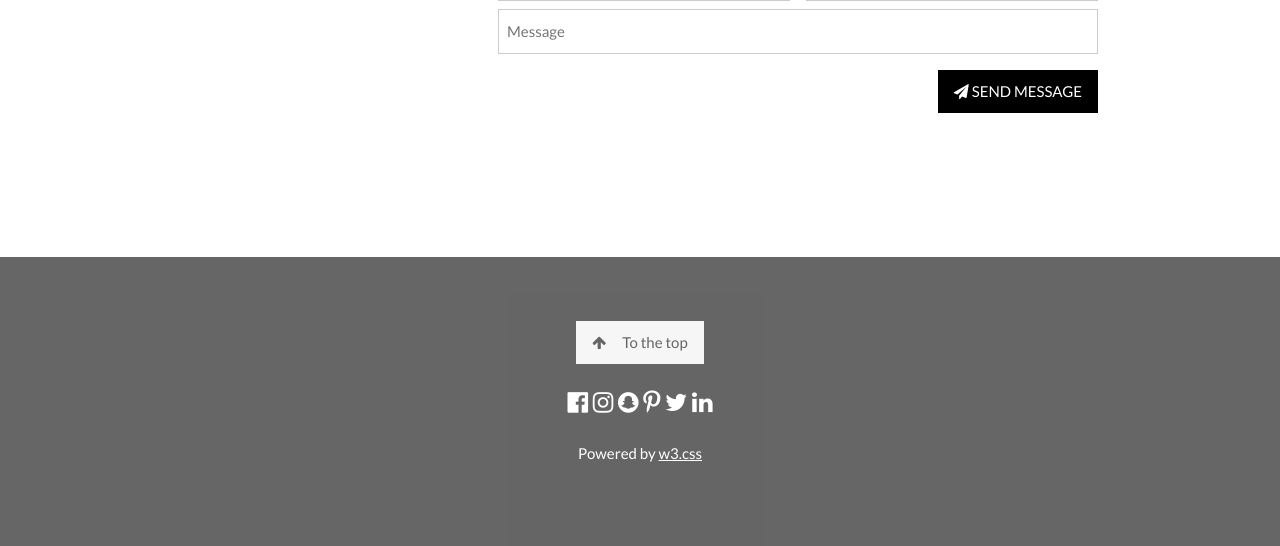
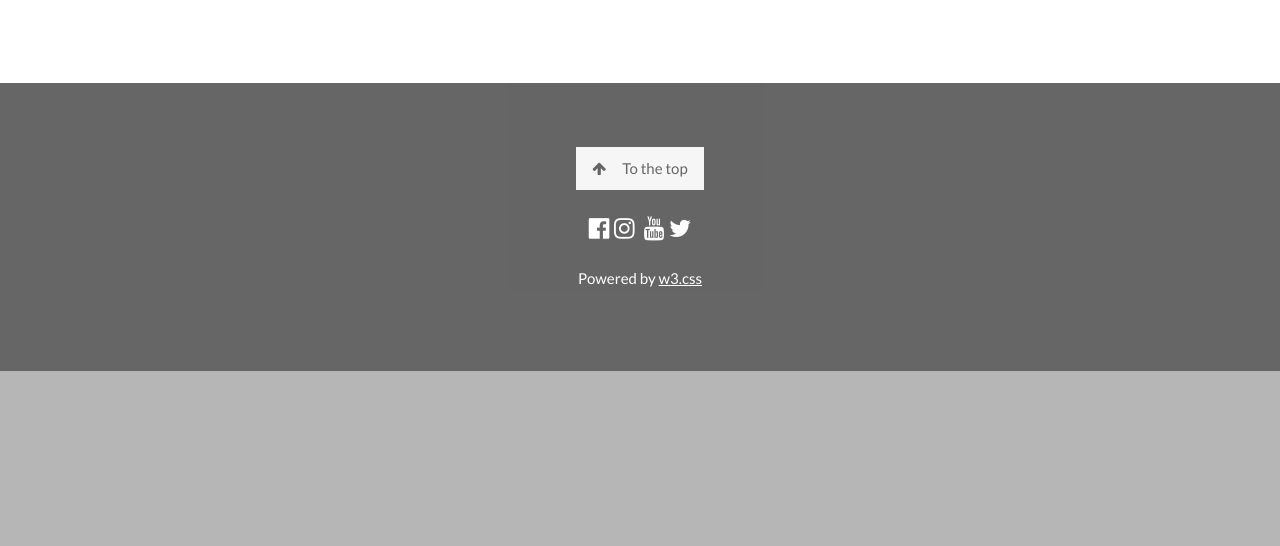
Before and after one commit to AgentschapPlantentuinMeise/linkedTaxonomy, a Flask app: template linkedTaxonomy/templates/home.html in a window 1280 px wide. Shown: the part 1488-2034 px from the top of the page. After the commit the page ends 1859 px from the top, so only its background shows below. Run offline with Flask 2, Linux system fonts and the light colour scheme; the template is opened without the code that fills it, so the values that code supplies are empty; parts of the project's set-up code (start-up, migrations or seed data) failed here and were passed over.

Commit message:
updating html

```diff
--- a/linkedTaxonomy/app.py
+++ b/linkedTaxonomy/app.py
@@ -13,13 +13,17 @@ import protologue
 import type_specimen
 import index
 
+import base64
+from io import BytesIO
+from matplotlib.figure import Figure
+
 app = Flask(__name__)
 
 @app.route('/')
 def home(table=None):
     df = wikidata.list_wd()
     print(df.to_html(classes='data', header='true', max_rows=10))
-    return render_template('home.html', tables=[df.to_html(classes='data', header=True, index=False)])
+    return render_template('home.html', tables=[df.to_html(classes='data', header=True, index=False, escape=False)])
 
 @app.route('/<genus>/<species>')
 def taxon(genus=None, species=None):
@@ -35,12 +39,69 @@ def taxon(genus=None, species=None):
     print(taxonNameFull)
     taxon = type_specimen.get_taxon_key(taxonNameFull)
     print(taxon)
+    # get all the type specimen
+    # Holotypes
     try:
         holotypes = type_specimen.get_types(taxon['taxonKey'],'Holotype')
         print(holotypes)
     except TypeError:
         holotypes = None
         print('No Holotype found')
+
+    # Isotypes
+    try:
+        isotypes = type_specimen.get_types(taxon['taxonKey'],'Isotype')
+    except TypeError:
+        isotypes = None
+
+    # Paratypes
+    try:
+        paratypes = type_specimen.get_types(taxon['taxonKey'],'Paratype')
+    except TypeError:
+        paratypes = None
+
+    # Syntypes
+    try:
+        syntypes = type_specimen.get_types(taxon['taxonKey'],'Syntype')
+    except TypeError:
+        syntypes = None
+
+    # Lectotypes
+    try:
+        lectotypes = type_specimen.get_types(taxon['taxonKey'],'Lectotype')
+    except TypeError:
+        lectotypes = None
+
+    # Isolectotypes
+    try:
+        isolectotypes = type_specimen.get_types(taxon['taxonKey'],'Isolectotype')
+    except TypeError:
+        isolectotypes = None
+
+    # Neotypes
+    try:
+        neotypes = type_specimen.get_types(taxon['taxonKey'],'Neotype')
+    except TypeError:
+        neotypes = None
+
+    # Isoneotypes
+    try:
+        isoneotypes = type_specimen.get_types(taxon['taxonKey'],'Isoneotype')
+    except TypeError:
+        isoneotypes = None
+
+    # Epitypes
+    try:
+        epitypes = type_specimen.get_types(taxon['taxonKey'],'Epitype')
+    except TypeError:
+        epitypes = None
+
+    # Types
+    try:
+        types = type_specimen.get_types(taxon['taxonKey'],'Type')
+    except TypeError:
+        types = None
+
 
     # get synonyms
     synonyms = type_specimen.get_synonyms(genus,species)
@@ -82,9 +143,9 @@ def taxon(genus=None, species=None):
         print(collections_p)
 
 
-    return render_template('taxon.html', genus=genus, species=species, image_list=image_list)
+    return render_template('taxon.html', genus=genus, species=species, synonyms=synonyms, image_list=image_list)
 
 
 if __name__ == '__main__':
 
-     app.run(port=5000,debug=True)
+    app.run(port=5000,debug=True)
--- a/linkedTaxonomy/templates/home.html
+++ b/linkedTaxonomy/templates/home.html
@@ -85,50 +85,32 @@ body, html {
                 {{table|safe}}
   {% endfor %}
   </p>
-  <div class="w3-row">
-    <div class="w3-col m6 w3-center w3-padding-large">
-      <p><b><i class="fa fa-user w3-margin-right"></i>My Name</b></p><br>
-      <img src="/w3images/avatar_hat.jpg" class="w3-round w3-image w3-opacity w3-hover-opacity-off" alt="Photo of Me" width="500" height="333">
-    </div>
+</div>
 
-    <!-- Hide this text on small devices -->
-    <div class="w3-col m6 w3-hide-small w3-padding-large">
-      <p>This is the list of taxon names for which extra information can be requested.</p>
-    </div>
+
+<!-- Third Parallax Image with Portfolio Text -->
+<div class="bgimg-3 w3-display-container w3-opacity-min">
+  <div class="w3-display-middle">
+     <span class="w3-xxlarge w3-text-white w3-wide">CONTACT</span>
   </div>
 </div>
 
-
 <!-- Container (Contact Section) -->
 <div class="w3-content w3-container w3-padding-64" id="contact">
-  <h3 class="w3-center">WHERE I WORK</h3>
-  <p class="w3-center"><em>I'd love your feedback!</em></p>
+  <h3 class="w3-center">AGENTSCHAP PLANTENTUIN MEISE</h3>
+  <p class="w3-center"><em>Maarten Trekels</em></p>
 
   <div class="w3-row w3-padding-32 w3-section">
     <div class="w3-col m4 w3-container">
-      <img src="/w3images/map.jpg" class="w3-image w3-round" style="width:100%">
+      <img src="http://apm-ipt.br.fgov.be:8080/ipt/logo.do?r=botanical_collection" class="w3-image w3-round" style="width:100%">
     </div>
     <div class="w3-col m8 w3-panel">
       <div class="w3-large w3-margin-bottom">
-        <i class="fa fa-map-marker fa-fw w3-hover-text-black w3-xlarge w3-margin-right"></i> Chicago, US<br>
-        <i class="fa fa-phone fa-fw w3-hover-text-black w3-xlarge w3-margin-right"></i> Phone: +00 151515<br>
-        <i class="fa fa-envelope fa-fw w3-hover-text-black w3-xlarge w3-margin-right"></i> Email: mail@mail.com<br>
+        <i class="fa fa-map-marker fa-fw w3-hover-text-black w3-xlarge w3-margin-right"></i> Meise, BE<br>
+        <i class="fa fa-phone fa-fw w3-hover-text-black w3-xlarge w3-margin-right"></i> Phone: +32 2 260 09 86<br>
+        <i class="fa fa-envelope fa-fw w3-hover-text-black w3-xlarge w3-margin-right"></i> Email: maarten.trekels@plantentuinmeise.be<br>
       </div>
-      <p>Swing by for a cup of <i class="fa fa-coffee"></i>, or leave me a note:</p>
-      <form action="/action_page.php" target="_blank">
-        <div class="w3-row-padding" style="margin:0 -16px 8px -16px">
-          <div class="w3-half">
-            <input class="w3-input w3-border" type="text" placeholder="Name" required name="Name">
-          </div>
-          <div class="w3-half">
-            <input class="w3-input w3-border" type="text" placeholder="Email" required name="Email">
-          </div>
-        </div>
-        <input class="w3-input w3-border" type="text" placeholder="Message" required name="Message">
-        <button class="w3-button w3-black w3-right w3-section" type="submit">
-          <i class="fa fa-paper-plane"></i> SEND MESSAGE
-        </button>
-      </form>
+      <p>Swing by for a cup of <i class="fa fa-coffee"></i>, or leave me a note</p>
     </div>
   </div>
 </div>
@@ -137,12 +119,11 @@ body, html {
 <footer class="w3-center w3-black w3-padding-64 w3-opacity w3-hover-opacity-off">
   <a href="#home" class="w3-button w3-light-grey"><i class="fa fa-arrow-up w3-margin-right"></i>To the top</a>
   <div class="w3-xlarge w3-section">
-    <i class="fa fa-facebook-official w3-hover-opacity"></i>
-    <i class="fa fa-instagram w3-hover-opacity"></i>
-    <i class="fa fa-snapchat w3-hover-opacity"></i>
-    <i class="fa fa-pinterest-p w3-hover-opacity"></i>
-    <i class="fa fa-twitter w3-hover-opacity"></i>
-    <i class="fa fa-linkedin w3-hover-opacity"></i>
+    <a href="https://facebook.com/plantentuinmeise2"><i class="fa fa-facebook-official w3-hover-opacity"></i></a>
+    <a href="https://instagram.com/meisebotanicgarden"><i class="fa fa-instagram w3-hover-opacity"></i></a>
+    <a href="https://www.flikr.com/photos/botanicgarden"><i class="fa fa-flikr w3-hover-opacity"></i></a>
+    <a href="https://www.youtube.com/user/botanicgardenbelgium#p/u"><i class="fa fa-youtube w3-hover-opacity"></i></a>
+    <a href="https://twitter.com/botanicgarden01"><i class="fa fa-twitter w3-hover-opacity"></i></a>
   </div>
   <p>Powered by <a href="https://www.w3schools.com/w3css/default.asp" title="W3.CSS" target="_blank" class="w3-hover-text-green">w3.css</a></p>
 </footer>
```
Also changed, not shown: linkedTaxonomy/scripts/wikidata.py (+12 -1 lines), linkedTaxonomy/templates/taxon.html (+6 -7 lines).
